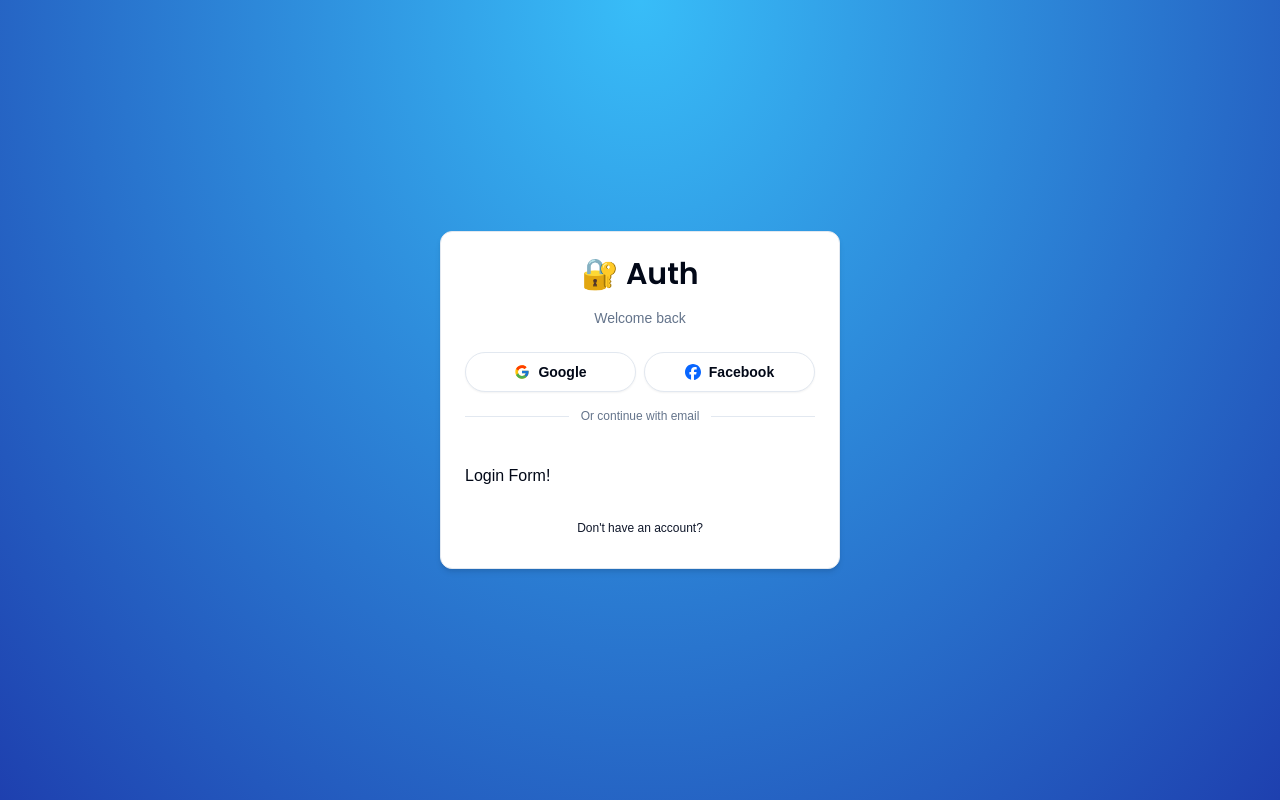
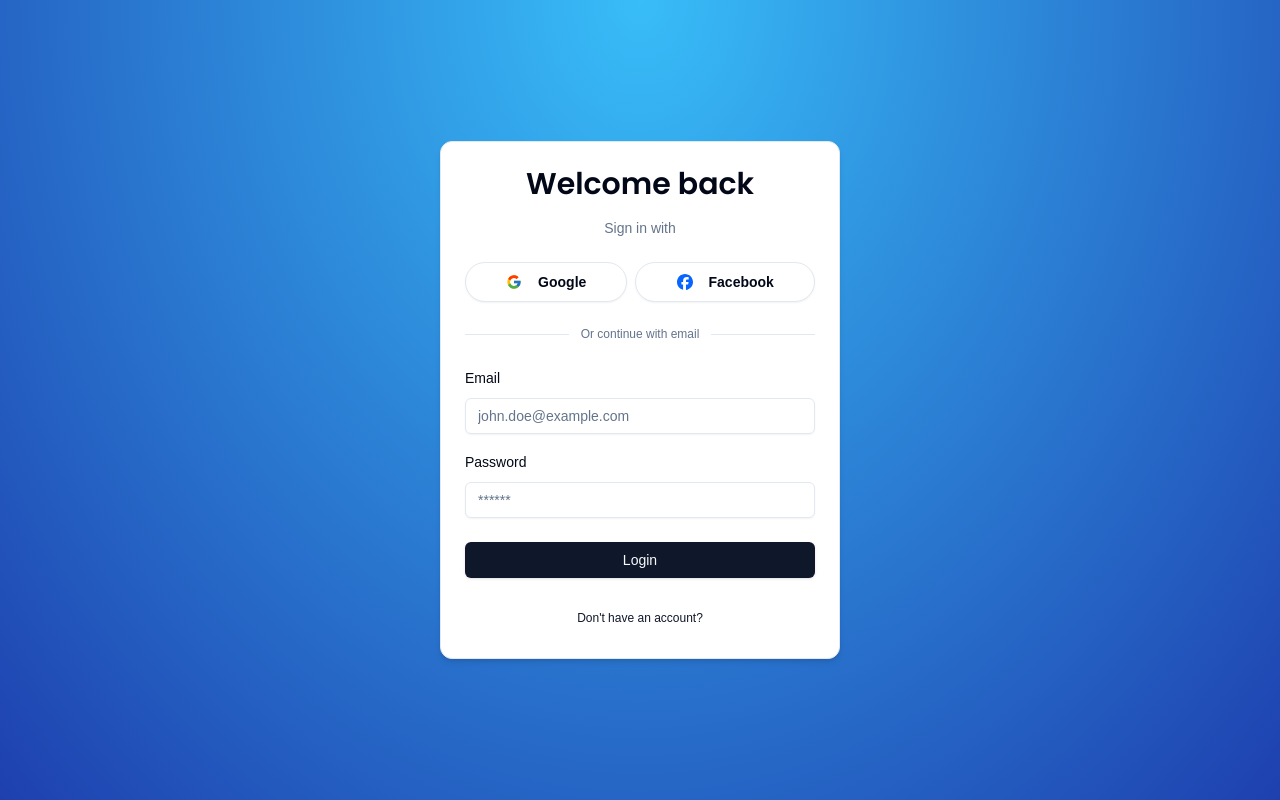
Before and after one commit to hernandezraymondm/Next-Auth-Template, a Next.js app: page /auth/login in a window 1280 px wide. Built offline with nearby package versions, Linux system fonts and the light colour scheme.

Commit message:
update login page

```diff
--- a/components/auth/card-wrapper.tsx
+++ b/components/auth/card-wrapper.tsx
@@ -30,14 +30,11 @@
       <CardHeader>
         <Header label={headerLabel} />
       </CardHeader>
-      {showSocial && (
-        <>
-          <CardContent>
-            <Social />
-          </CardContent>
-        </>
-      )}
-      <CardContent>{children}</CardContent>
+
+      <CardContent>
+        {showSocial && <Social />}
+        {children}
+      </CardContent>
 
       <CardFooter>
         <BackButton label={backButtonLabel} href={backButtonHref} />
--- a/components/auth/header.tsx
+++ b/components/auth/header.tsx
@@ -13,7 +13,9 @@
 export const Header = ({ label }: HeaderProps) => {
   return (
     <div className="w-full flex flex-col gap-y-4 items-center justify-center">
-      <h1 className={cn("text-3xl font-semibold", font.className)}>🔐 Auth</h1>
+      <h1 className={cn("text-3xl font-semibold", font.className)}>
+        Welcome back
+      </h1>
       <p className="text-muted-foreground text-sm">{label}</p>
     </div>
   );
--- a/components/auth/login-form.tsx
+++ b/components/auth/login-form.tsx
@@ -1,14 +1,86 @@
+"use client";
+
+import * as z from "zod";
+import { useForm } from "react-hook-form";
+import { zodResolver } from "@hookform/resolvers/zod";
+import { LoginSchema } from "@/schemas";
+import { Input } from "@/components/ui/input";
+import { Button } from "@/components/ui/button";
+import {
+  Form,
+  FormControl,
+  FormField,
+  FormItem,
+  FormLabel,
+  FormMessage,
+} from "@/components/ui/form";
+
 import { CardWrapper } from "@/components/auth/card-wrapper";
+import { FormError } from "@/components/form-error";
+import { FormSuccess } from "@/components/form-success";
 
 export const LoginForm = () => {
+  const form = useForm<z.infer<typeof LoginSchema>>({
+    resolver: zodResolver(LoginSchema),
+    defaultValues: {
+      email: "",
+      password: "",
+    },
+  });
+
+  const onSubmit = (values: z.infer<typeof LoginSchema>) => {
+    console.log(values);
+  };
+
   return (
     <CardWrapper
-      headerLabel="Welcome back"
+      headerLabel="Sign in with"
       backButtonLabel="Don't have an account?"
       backButtonHref="/auth/register"
       showSocial
     >
-      Login Form!
+      <Form {...form}>
+        <form onSubmit={form.handleSubmit(onSubmit)} className="space-y-6">
+          <div className="space-y-4">
+            <FormField
+              control={form.control}
+              name="email"
+              render={({ field }) => (
+                <FormItem>
+                  <FormLabel>Email</FormLabel>
+                  <FormControl>
+                    <Input
+                      {...field}
+                      placeholder="john.doe@example.com"
+                      type="email"
+                    />
+                  </FormControl>
+                  <FormMessage />
+                </FormItem>
+              )}
+            />
+
+            <FormField
+              control={form.control}
+              name="password"
+              render={({ field }) => (
+                <FormItem>
+                  <FormLabel>Password</FormLabel>
+                  <FormControl>
+                    <Input {...field} placeholder="******" type="password" />
+                  </FormControl>
+                  <FormMessage />
+                </FormItem>
+              )}
+            />
+          </div>
+          <FormError message="" />
+          <FormSuccess message="" />
+          <Button type="submit" className="w-full">
+            Login
+          </Button>
+        </form>
+      </Form>
     </CardWrapper>
   );
 };
--- a/components/auth/social.tsx
+++ b/components/auth/social.tsx
@@ -8,27 +8,27 @@
 export const Social = () => {
   return (
     <div className="flex w-full flex-col">
-      <div className="flex items-center w-full gap-x-2">
+      <div className="flex flex-wrap items-center gap-2">
         <Button
           size="lg"
-          className="w-full rounded-full font-bold"
+          className="flex flex-grow rounded-full font-bold"
           variant="outline"
           onClick={() => {}}
         >
-          <FcGoogle className="h-5 w-5" /> Google
+          <FcGoogle className="h-5 w-5 mr-2" /> Google
         </Button>
         <Button
           size="lg"
-          className="w-full rounded-full font-bold"
+          className="flex flex-grow rounded-full font-bold"
           variant="outline"
           onClick={() => {}}
         >
-          <SiFacebook className="h-5 w-5" color="#0866ff" /> Facebook
+          <SiFacebook className="h-5 w-5 mr-2" color="#0866ff" /> Facebook
         </Button>
       </div>
-      <div className="flex items-center gap-3 py-4">
+      <div className="flex items-center gap-3 py-6">
         <Separator className="flex-1" />
-        <span className="text-muted-foreground text-xs ">
+        <span className="text-muted-foreground text-xs">
           Or continue with email
         </span>
         <Separator className="flex-1" />
--- /dev/null
+++ b/components/form-error.tsx
@@ -0,0 +1,16 @@
+import { TriangleAlert } from "lucide-react";
+
+interface FormErrorProps {
+  message?: string;
+}
+
+export const FormError = ({ message }: FormErrorProps) => {
+  if (!message) return null;
+
+  return (
+    <div className="bg-destructive/15 p-3 rounded-md flex items-center gap-x-2 text-sm text-destructive">
+      <TriangleAlert className="h-4 w-4" />
+      <p>{message}</p>
+    </div>
+  );
+};
--- /dev/null
+++ b/components/form-success.tsx
@@ -0,0 +1,16 @@
+import { CircleCheck } from "lucide-react";
+
+interface FormSuccessProps {
+  message?: string;
+}
+
+export const FormSuccess = ({ message }: FormSuccessProps) => {
+  if (!message) return null;
+
+  return (
+    <div className="bg-emerald-500/15 p-3 rounded-md flex items-center gap-x-2 text-sm text-emerald-500">
+      <CircleCheck className="h-4 w-4" />
+      <p>{message}</p>
+    </div>
+  );
+};
--- /dev/null
+++ b/components/ui/form.tsx
@@ -0,0 +1,178 @@
+"use client"
+
+import * as React from "react"
+import * as LabelPrimitive from "@radix-ui/react-label"
+import { Slot } from "@radix-ui/react-slot"
+import {
+  Controller,
+  ControllerProps,
+  FieldPath,
+  FieldValues,
+  FormProvider,
+  useFormContext,
+} from "react-hook-form"
+
+import { cn } from "@/lib/utils"
+import { Label } from "@/components/ui/label"
+
+const Form = FormProvider
+
+type FormFieldContextValue<
+  TFieldValues extends FieldValues = FieldValues,
+  TName extends FieldPath<TFieldValues> = FieldPath<TFieldValues>
+> = {
+  name: TName
+}
+
+const FormFieldContext = React.createContext<FormFieldContextValue>(
+  {} as FormFieldContextValue
+)
+
+const FormField = <
+  TFieldValues extends FieldValues = FieldValues,
+  TName extends FieldPath<TFieldValues> = FieldPath<TFieldValues>
+>({
+  ...props
+}: ControllerProps<TFieldValues, TName>) => {
+  return (
+    <FormFieldContext.Provider value={{ name: props.name }}>
+      <Controller {...props} />
+    </FormFieldContext.Provider>
+  )
+}
+
+const useFormField = () => {
+  const fieldContext = React.useContext(FormFieldContext)
+  const itemContext = React.useContext(FormItemContext)
+  const { getFieldState, formState } = useFormContext()
+
+  const fieldState = getFieldState(fieldContext.name, formState)
+
+  if (!fieldContext) {
+    throw new Error("useFormField should be used within <FormField>")
+  }
+
+  const { id } = itemContext
+
+  return {
+    id,
+    name: fieldContext.name,
+    formItemId: `${id}-form-item`,
+    formDescriptionId: `${id}-form-item-description`,
+    formMessageId: `${id}-form-item-message`,
+    ...fieldState,
+  }
+}
+
+type FormItemContextValue = {
+  id: string
+}
+
+const FormItemContext = React.createContext<FormItemContextValue>(
+  {} as FormItemContextValue
+)
+
+const FormItem = React.forwardRef<
+  HTMLDivElement,
+  React.HTMLAttributes<HTMLDivElement>
+>(({ className, ...props }, ref) => {
+  const id = React.useId()
+
+  return (
+    <FormItemContext.Provider value={{ id }}>
+      <div ref={ref} className={cn("space-y-2", className)} {...props} />
+    </FormItemContext.Provider>
+  )
+})
+FormItem.displayName = "FormItem"
+
+const FormLabel = React.forwardRef<
+  React.ElementRef<typeof LabelPrimitive.Root>,
+  React.ComponentPropsWithoutRef<typeof LabelPrimitive.Root>
+>(({ className, ...props }, ref) => {
+  const { error, formItemId } = useFormField()
+
+  return (
+    <Label
+      ref={ref}
+      className={cn(error && "text-destructive", className)}
+      htmlFor={formItemId}
+      {...props}
+    />
+  )
+})
+FormLabel.displayName = "FormLabel"
+
+const FormControl = React.forwardRef<
+  React.ElementRef<typeof Slot>,
+  React.ComponentPropsWithoutRef<typeof Slot>
+>(({ ...props }, ref) => {
+  const { error, formItemId, formDescriptionId, formMessageId } = useFormField()
+
+  return (
+    <Slot
+      ref={ref}
+      id={formItemId}
+      aria-describedby={
+        !error
+          ? `${formDescriptionId}`
+          : `${formDescriptionId} ${formMessageId}`
+      }
+      aria-invalid={!!error}
+      {...props}
+    />
+  )
+})
+FormControl.displayName = "FormControl"
+
+const FormDescription = React.forwardRef<
+  HTMLParagraphElement,
+  React.HTMLAttributes<HTMLParagraphElement>
+>(({ className, ...props }, ref) => {
+  const { formDescriptionId } = useFormField()
+
+  return (
+    <p
+      ref={ref}
+      id={formDescriptionId}
+      className={cn("text-[0.8rem] text-muted-foreground", className)}
+      {...props}
+    />
+  )
+})
+FormDescription.displayName = "FormDescription"
+
+const FormMessage = React.forwardRef<
+  HTMLParagraphElement,
+  React.HTMLAttributes<HTMLParagraphElement>
+>(({ className, children, ...props }, ref) => {
+  const { error, formMessageId } = useFormField()
+  const body = error ? String(error?.message) : children
+
+  if (!body) {
+    return null
+  }
+
+  return (
+    <p
+      ref={ref}
+      id={formMessageId}
+      className={cn("text-[0.8rem] font-medium text-destructive", className)}
+      {...props}
+    >
+      {body}
+    </p>
+  )
+})
+FormMessage.displayName = "FormMessage"
+
+export {
+  useFormField,
+  Form,
+  FormItem,
+  FormLabel,
+  FormControl,
+  FormDescription,
+  FormMessage,
+  FormField,
+}
--- /dev/null
+++ b/components/ui/input.tsx
@@ -0,0 +1,22 @@
+import * as React from "react"
+
+import { cn } from "@/lib/utils"
+
+const Input = React.forwardRef<HTMLInputElement, React.ComponentProps<"input">>(
+  ({ className, type, ...props }, ref) => {
+    return (
+      <input
+        type={type}
+        className={cn(
+          "flex h-9 w-full rounded-md border border-input bg-transparent px-3 py-1 text-base shadow-sm transition-colors file:border-0 file:bg-transparent file:text-sm file:font-medium file:text-foreground placeholder:text-muted-foreground focus-visible:outline-none focus-visible:ring-1 focus-visible:ring-ring disabled:cursor-not-allowed disabled:opacity-50 md:text-sm",
+          className
+        )}
+        ref={ref}
+        {...props}
+      />
+    )
+  }
+)
+Input.displayName = "Input"
+
+export { Input }
--- /dev/null
+++ b/components/ui/label.tsx
@@ -0,0 +1,26 @@
+"use client"
+
+import * as React from "react"
+import * as LabelPrimitive from "@radix-ui/react-label"
+import { cva, type VariantProps } from "class-variance-authority"
+
+import { cn } from "@/lib/utils"
+
+const labelVariants = cva(
+  "text-sm font-medium leading-none peer-disabled:cursor-not-allowed peer-disabled:opacity-70"
+)
+
+const Label = React.forwardRef<
+  React.ElementRef<typeof LabelPrimitive.Root>,
+  React.ComponentPropsWithoutRef<typeof LabelPrimitive.Root> &
+    VariantProps<typeof labelVariants>
+>(({ className, ...props }, ref) => (
+  <LabelPrimitive.Root
+    ref={ref}
+    className={cn(labelVariants(), className)}
+    {...props}
+  />
+))
+Label.displayName = LabelPrimitive.Root.displayName
+
+export { Label }
--- a/package.json
+++ b/package.json
@@ -9,6 +9,8 @@
     "lint": "next lint"
   },
   "dependencies": {
+    "@hookform/resolvers": "^3.10.0",
+    "@radix-ui/react-label": "^2.1.1",
     "@radix-ui/react-separator": "^1.1.1",
     "@radix-ui/react-slot": "^1.1.1",
     "class-variance-authority": "^0.7.1",
@@ -17,9 +19,11 @@
     "next": "15.1.3",
     "react": "^19.0.0",
     "react-dom": "^19.0.0",
+    "react-hook-form": "^7.54.2",
     "react-icons": "^5.4.0",
     "tailwind-merge": "^2.6.0",
-    "tailwindcss-animate": "^1.0.7"
+    "tailwindcss-animate": "^1.0.7",
+    "zod": "^3.24.1"
   },
   "devDependencies": {
     "@eslint/eslintrc": "^3",
--- /dev/null
+++ b/schemas/index.ts
@@ -0,0 +1,8 @@
+import * as z from "zod";
+
+export const LoginSchema = z.object({
+  email: z.string().email(),
+  password: z.string().min(1, {
+    message: "Password is required",
+  }),
+});
```
Also changed, not shown: components/ui/button.tsx (+11 -11 lines), 1 other file (tests, documents, lock files or other folders).
